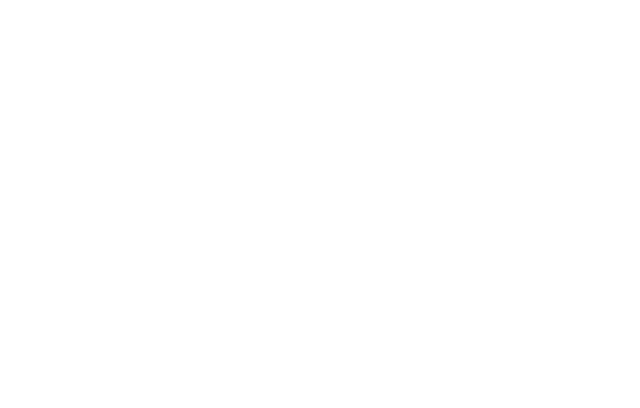
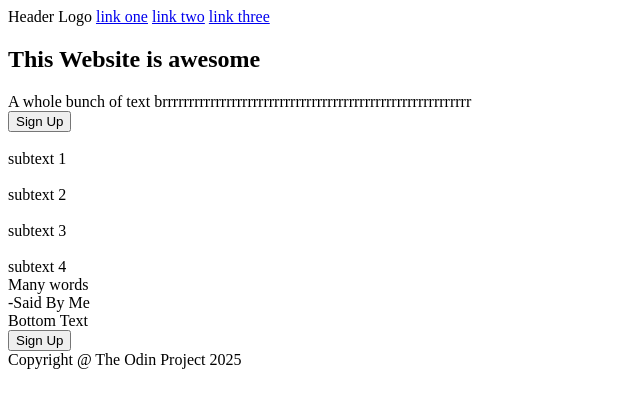
Before and after one commit to GusBesser/odin_landing_page, a plain HTML site: page index.html in a window 1280 px wide. Shown: the whole page, without its empty margins (0-640 px from the left). Drawn offline with Linux system fonts and the light colour scheme.

Commit message:
Write html body content
Write Divs for Header, Top, Middle, Bottom and Footer sections and
Placeholder text

```diff
--- a/index.html
+++ b/index.html
@@ -5,10 +5,65 @@
         <meta charset="UTF-8">
         <meta http-equiv="X-UA-Compatible" content="IE=edge">
         <meta name="viewport" content="width=device-width, initial-scale=1.0">
-        <title>Document</title>
+        <title>Landing Page Project</title>
     </head>
 
     <body>
+        <div class="header">
+            Header Logo
+            <a href="#">link one</a></li>
+            <a href="#">link two</a></li>
+            <a href="#">link three</a></li>
+        </div>
+
+        <div class="content">
+            <div class="hero">
+                <h2>This Website is awesome</h2>
+                <div>A whole bunch of text brrrrrrrrrrrrrrrrrrrrrrrrrrrrrrrrrrrrrrrrrrrrrrrrrrrrrrrrrr</div>
+                <button>Sign Up</button>
+                <img src="" alt="">
+            </div>
+
+            <div class="information">
+                <div class="info">
+                    <img src="" alt="" srcset="">
+                    <div class="text">subtext 1</div>
+                </div>
+                <div class="info">
+                    <img src="" alt="" srcset="">
+                    <div class="text">subtext 2</div>
+                </div>
+                <div class="info">
+                    <img src="" alt="" srcset="">
+                    <div class="text">subtext 3</div>
+                </div>
+                <div class="info">
+                    <img src="" alt="" srcset="">
+                    <div class="text">subtext 4</div>
+                </div>
+            </div>
+
+            <div class="quote">
+                <div class="quote">
+                    Many words
+                </div>
+                <div class="quoteman"> -Said By Me</div>
+            </div>
+        </div>
+
+        <div class="bottom">
+            <div class="bottomcontainer">
+                <div class="bottomtext">
+                    Bottom
+                    Text
+                </div>
+                <button>Sign Up</button>
+            </div>
+        </div>
+
+        <div class="footer">
+            <div class="text">Copyright @ The Odin Project 2025</div>
+        </div>
 
     </body>
 
```
